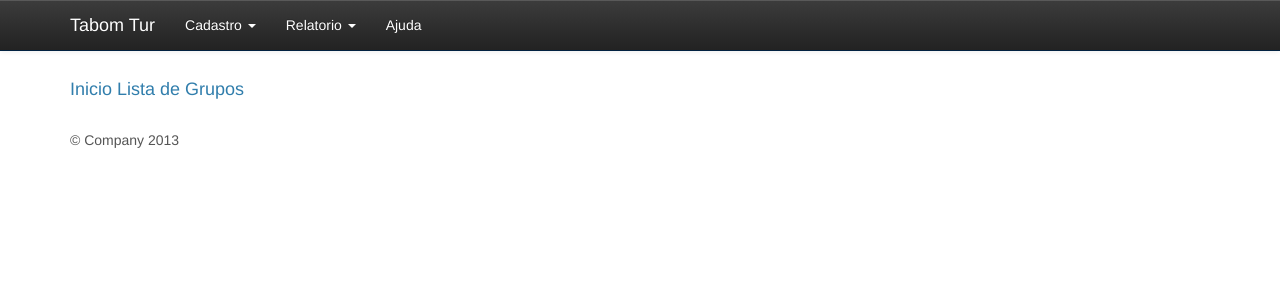
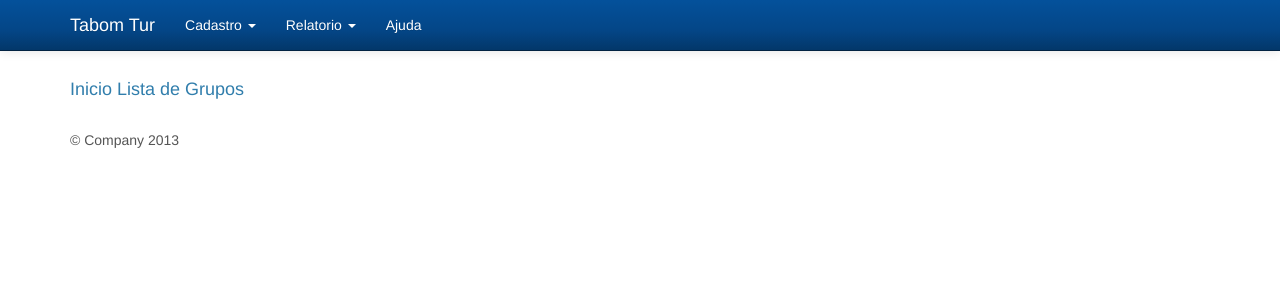
Before and after one commit to softfalls/tabomtur, a PHP site: page / in a window 1280 px wide. Shown: the top 300 px of the page. Run offline with PHP 8.4, Linux system fonts and the light colour scheme.

Commit message:
Novo Projeto da Tabom Tur

```diff
--- a/index.php
+++ b/index.php
@@ -11,7 +11,7 @@
         <meta name="description" content="">
         <meta name="viewport" content="width=device-width">
         <link rel="stylesheet" href="css/bootstrap.min.css">
-        <link rel="stylesheet" href="css/bootstrap-theme.min.css">
+
         <link rel="stylesheet" href="css/main.css">
         <script src="js/jquery-1.10.2.js" type="text/javascript"></script>
         <script src="js/bootstrap.min.js" type="text/javascript"></script>
```
